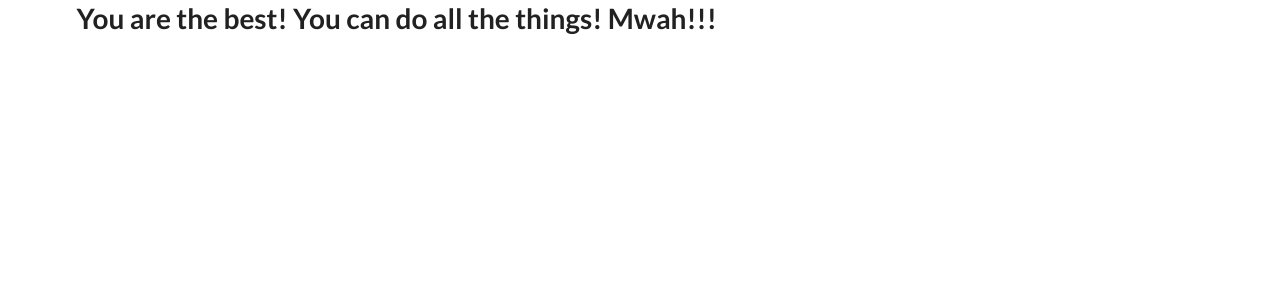
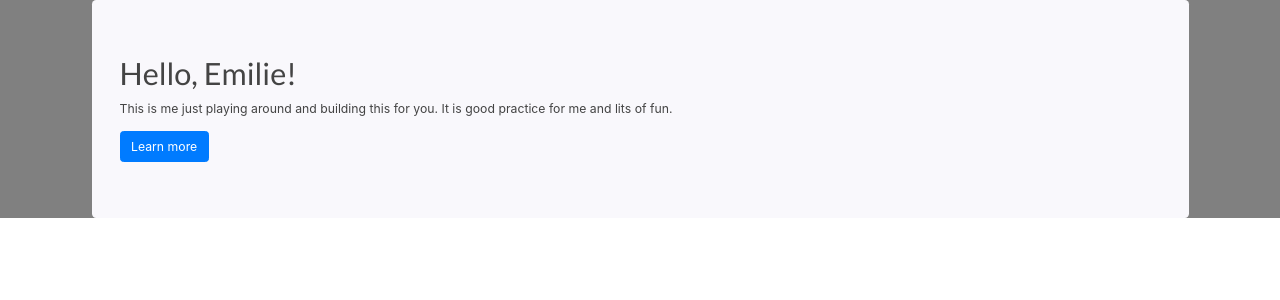
Before and after one commit to mattlundberg/musical-motherhood, a React (Create React App) app: page / in a window 1280 px wide. Shown: the top 300 px of the page. Built offline with nearby package versions, Linux system fonts and the light colour scheme.

Commit message:
Adding random  jumbotron

```diff
--- a/src/index.js
+++ b/src/index.js
@@ -1,8 +1,11 @@
 import React from 'react';
 import ReactDom from 'react-dom';
-import App from './components/App';
+import Main from './views/Main';
+
+//import CSS
+import "./scss/custom.scss";
 
 ReactDom.render(
-    <App />,
+    <Main />,
     document.querySelector('#root')
 )
--- /dev/null
+++ b/src/scss/custom.scss
@@ -0,0 +1,98 @@
+
+$white:    #fff !default;
+$gray-100: #fafafa !default;
+$gray-200: #F9F8FC !default;
+$gray-300: #EDEDED !default;
+$gray-400: #cbc8d0 !default;
+$gray-500: #adb5bd !default;
+$gray-600: #868e96 !default;
+$gray-700: #444 !default;
+$gray-800: #343a40 !default;
+$gray-900: #17141F !default;
+$black:    #000 !default;
+
+$blue:    #007bff !default;
+$indigo:  #6610f2 !default;
+$purple:  #593196 !default;
+$pink:    #e83e8c !default;
+$red:     #FC3939 !default;
+$orange:  #fd7e14 !default;
+$yellow:  #EFA31D !default;
+$green:   #13B955 !default;
+$teal:    #20c997 !default;
+$cyan:    #009CDC !default;
+
+$primary:       $blue !default;
+$secondary:     #A991D4 !default;
+$success:       $green !default;
+$info:          $cyan !default;
+$warning:       $yellow !default;
+$danger:        $red !default;
+$light:         $gray-200 !default;
+$dark:          $gray-900 !default;
+
+// Options
+
+$enable-rounded: true !default;
+
+// Body
+
+$body-color:                $gray-700 !default;
+
+// Links
+
+$link-hover-color:          $primary !default;
+
+// Fonts
+
+$font-size-base:              0.875rem !default;
+$font-family:                 "kristen-itc" !default;
+
+// Tables
+
+$table-border-color:          rgba(0, 0, 0, 0.05) !default;
+
+// Forms
+
+$input-focus-border-color:              $primary !default;
+
+// Dropdowns
+
+$dropdown-link-color:               $gray-700 !default;
+$dropdown-link-hover-color:         $white !default;
+$dropdown-link-hover-bg:            $primary !default;
+
+// Navs
+
+$nav-tabs-border-color:             $gray-300 !default;
+$nav-tabs-link-hover-border-color:  $primary !default;
+
+// Navbar
+
+$navbar-padding-y:                  1.2rem !default;
+
+$navbar-dark-hover-color:           rgba($white,.9) !default;
+$navbar-dark-active-color:          rgba($white,.9) !default;
+
+$navbar-light-color:                rgba($black,.4) !default;
+$navbar-light-active-color:         rgba($black,.7) !default;
+$navbar-light-disabled-color:       rgba($black,.2) !default;
+
+// Progress bars
+
+$progress-bg:                       $gray-300 !default;
+$progress-bar-bg:                   $primary !default;
+
+// List group
+
+$list-group-bg:                     $gray-900 !default;
+$list-group-border-color:           transparent !default;
+
+$list-group-hover-bg:               lighten($list-group-bg, 10%) !default;
+$list-group-active-color:           $white !default;
+$list-group-active-bg:              $list-group-bg !default;
+
+$list-group-disabled-color:         lighten($list-group-bg, 30%) !default;
+
+//import CSS
+@import '~bootstrap/scss/bootstrap.scss';
--- /dev/null
+++ b/src/views/Home.js
@@ -0,0 +1,19 @@
+import React from 'react';
+import Jumbotron from 'react-bootstrap/Jumbotron';
+import Button from 'react-bootstrap/Button';
+
+const Jumbo =() =>{
+    return(
+        <Jumbotron>
+            <h1>Hello, Emilie!</h1>
+            <p>
+                This is me just playing around and building this for you. It is good practice for me and lits of fun.
+            </p>
+            <p>
+                <Button href="#" variant="primary">Learn more</Button>
+            </p>
+        </Jumbotron>
+    );
+}
+
+export default Jumbo;
--- /dev/null
+++ b/src/views/Main.js
@@ -0,0 +1,28 @@
+import React from 'react';
+import Home from './Home';
+
+class Main extends React.Component{
+    state = {};
+
+    // Used for data loading
+    componentDidMount(){
+
+    }
+
+    // Use to handle conditional logic
+    renderContent(){
+
+    }
+
+    render(){
+        return(
+            <div className="ui" style={{backgroundColor: "grey"}}>
+                <div className="ui container">
+                    <Home />
+                </div>
+            </div>
+        );
+    }
+}
+
+export default Main;
```
